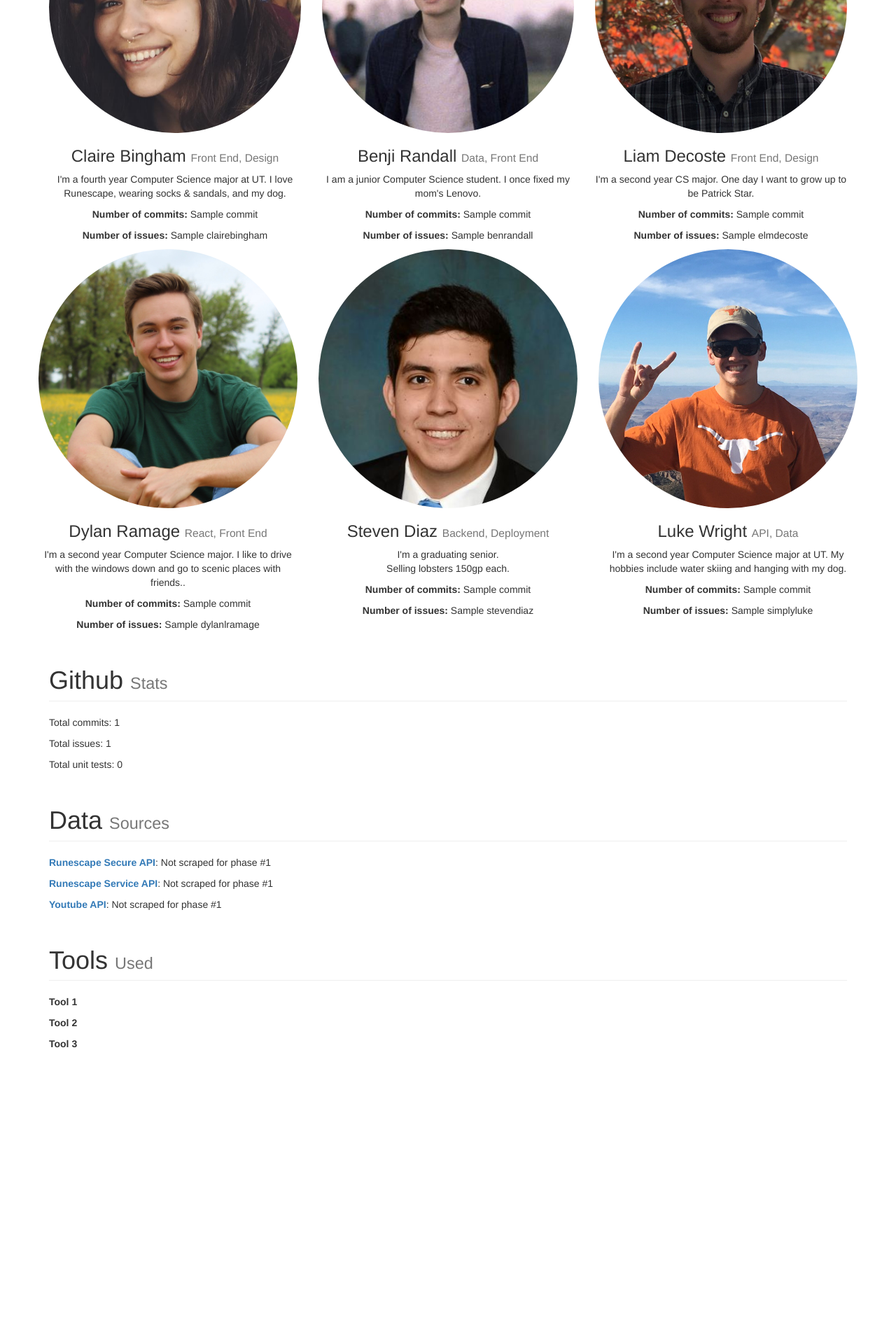
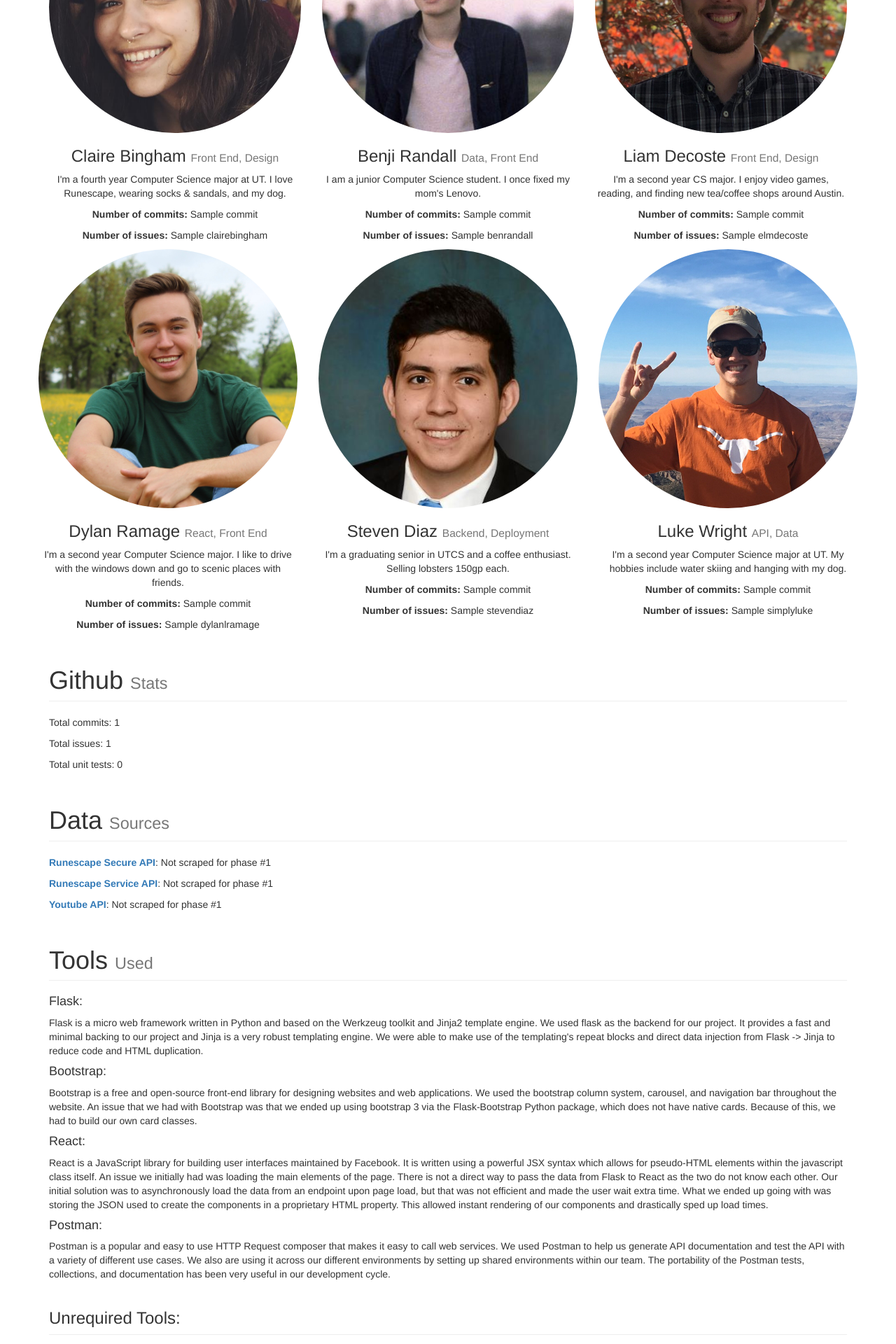
Before and after one commit to benrandall/idb, a Flask app: template app/templates/about.html in a window 1280 px wide. Shown: the part 563-2483 px from the top of the page at 70% size. Before the commit the page ends 2060 px from the top, so only its background shows below. Run offline with Flask 2, Linux system fonts and the light colour scheme; the template is opened without the code that fills it: most values are stand-ins (such as "Sample title", 1, 10 or a date in 2020); some libraries are stand-ins or nearby versions.

Commit message:
Add tools to about page, update bios

```diff
--- a/app/templates/about.html
+++ b/app/templates/about.html
@@ -42,7 +42,7 @@
                 <h3>Liam Decoste
                     <small>Front End, Design</small>
                 </h3>
-                <p>I'm a second year CS major. One day I want to grow up to be Patrick Star.</p>
+                <p>I'm a second year CS major. I enjoy video games, reading, and finding new tea/coffee shops around Austin.</p>
                 <p><b>Number of commits:</b> {{ commit_data[0][1]}}</p>
                 <p><b>Number of issues:</b> {{ issue_data['elmdecoste'] }}</p>
             </div>
@@ -52,7 +52,7 @@
                 <h3>Dylan Ramage
                     <small>React, Front End</small>
                 </h3>
-                <p>I'm a second year Computer Science major. I like to drive with the windows down and go to scenic places with friends..</p>
+                <p>I'm a second year Computer Science major. I like to drive with the windows down and go to scenic places with friends.</p>
                 <p><b>Number of commits:</b> {{ commit_data[5][1]}}</p>
                 <p><b>Number of issues:</b> {{ issue_data['dylanlramage'] }}</p>
             </div>
@@ -61,7 +61,7 @@
                 <h3>Steven Diaz
                     <small>Backend, Deployment</small>
                 </h3>
-                <p>I'm a graduating senior. <br>Selling lobsters 150gp each.</p>
+                <p>I'm a graduating senior in UTCS and a coffee enthusiast.<br>Selling lobsters 150gp each.</p>
                 <p><b>Number of commits:</b> {{ commit_data[2][1]}}</p>
                 <p><b>Number of issues:</b> {{ issue_data['stevendiaz'] }}</p>
             </div>
@@ -101,9 +101,17 @@
                     <h1 class="page-header">Tools
                         <small>Used</small>
                     </h1>
-                    <p><b>Tool 1</b></p>
-                    <p><p><b>Tool 2</b> </p>
-                    <p><b>Tool 3</b></p>
+                    <p><h4>Flask: </h4> Flask is a micro web framework written in Python and based on the Werkzeug toolkit and Jinja2 template engine.
+We used flask as the backend for our project. It provides a fast and minimal backing to our project and Jinja is a very robust templating engine. We were able to make use of the templating's repeat blocks and direct data injection from Flask -> Jinja to reduce code and HTML duplication.</p>
+                    <p><p><h4>Bootstrap: </h4> Bootstrap is a free and open-source front-end library for designing websites and web applications. We used the bootstrap column system, carousel, and navigation bar throughout the website. An issue that we had with Bootstrap was that we ended up using bootstrap 3 via the Flask-Bootstrap Python package, which does not have native cards. Because of this, we had to build our own card classes.</p>
+                    <p><h4>React: </h4>React is a JavaScript library for building user interfaces maintained by Facebook. It is written using a powerful JSX syntax which allows for pseudo-HTML elements within the javascript class itself. An issue we initially had was loading the main elements of the page. There is not a direct way to pass the data from Flask to React as the two do not know each other. Our initial solution was to asynchronously load the data from an endpoint upon page load, but that was not efficient and made the user wait extra time. What we ended up going with was storing the JSON used to create the components in a proprietary HTML property. This allowed instant rendering of our components and drastically sped up load times.
+
+</p>                <p><h4>Postman: </h4>Postman is a popular and easy to use HTTP Request composer that makes it easy to call web services. We used Postman to help us generate API documentation and test the API with a variety of different use cases. We also are using it across our different environments by setting up shared environments within our team. The portability of the Postman tests, collections, and documentation has been very useful in our development cycle.</p>
+                    <h3 class="page-header">Unrequired Tools:</h3>
+                    <p><h4>Adobe XD: </h4>XD is one of Adobe's newer products. It is marketed as being a simple design platform to create mockups of both web and native apps. We used it to design our project and it has helped us all to understand how the product will look and feel once it is complete. XD also allows exporting to Zeplin, instantly creating useful comps for all of the developers on our team.</p>
+                    <p><h4>Zeplin: </h4>Zeplin is a team tool that allows the distribution of comps instantly. It allows the members of the team to comment on any piece of a comp, increasing the visibility of feedback. Another key feature is that it gives the frontend developers all of the padding, margins, color classes, and even complete CSS classes that they can then use in production code. It also ties into Slack, alerting everyone once a comp has been updated, added, or someone adds a comment. It has allowed us to develop rapidly on account of every developer having access to the designs.</p>
+                    <p><h4>Docker: </h4>Docker has allowed us to quickly and easily deploy to our AWS hosting instances. It generates the whole environment, including all of the Nginx configurations for the web server. By using Docker, we can deploy our app on the cloud with minimal configuration.</p>
+
                 </div>
             </div>
         </div>
```
